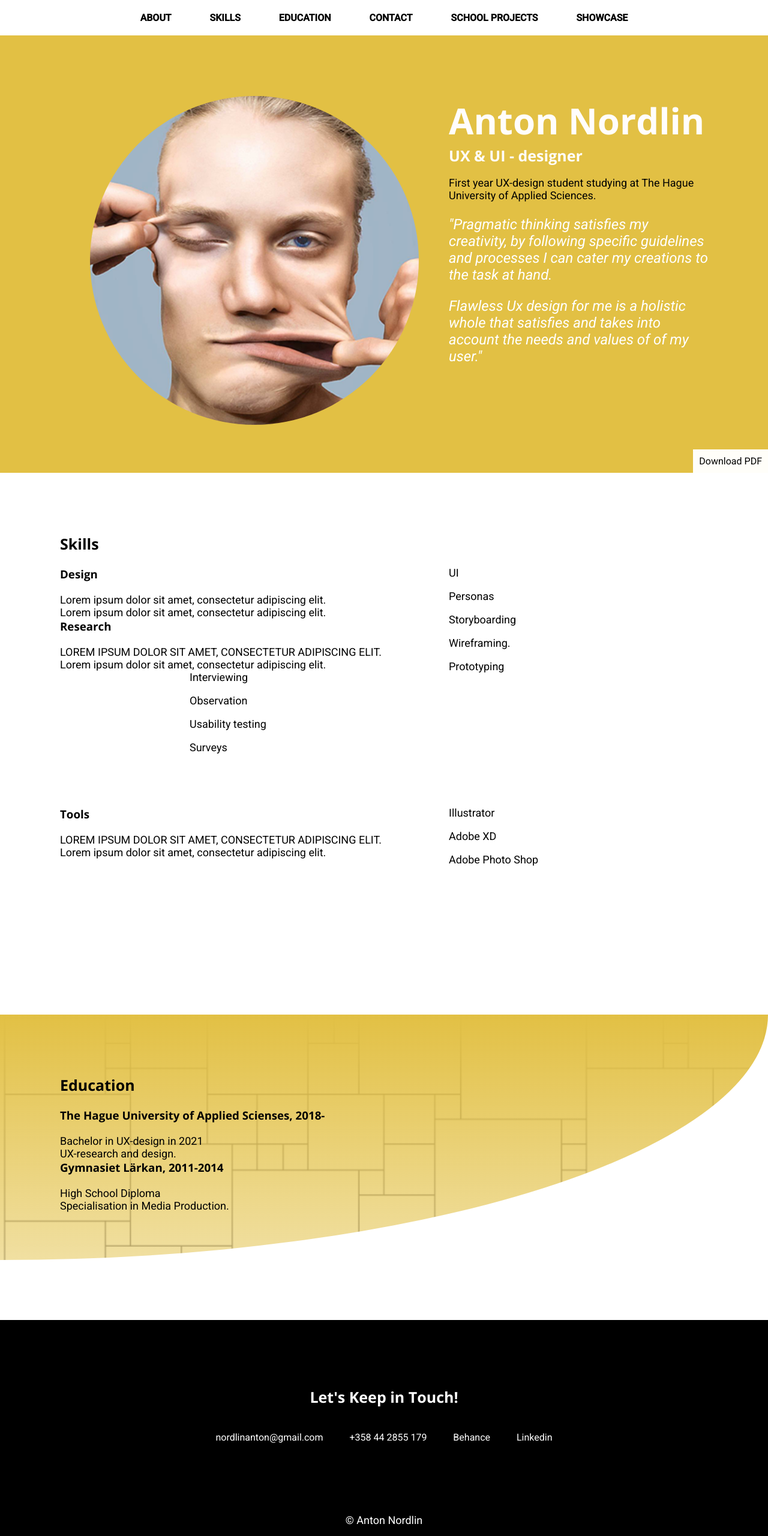
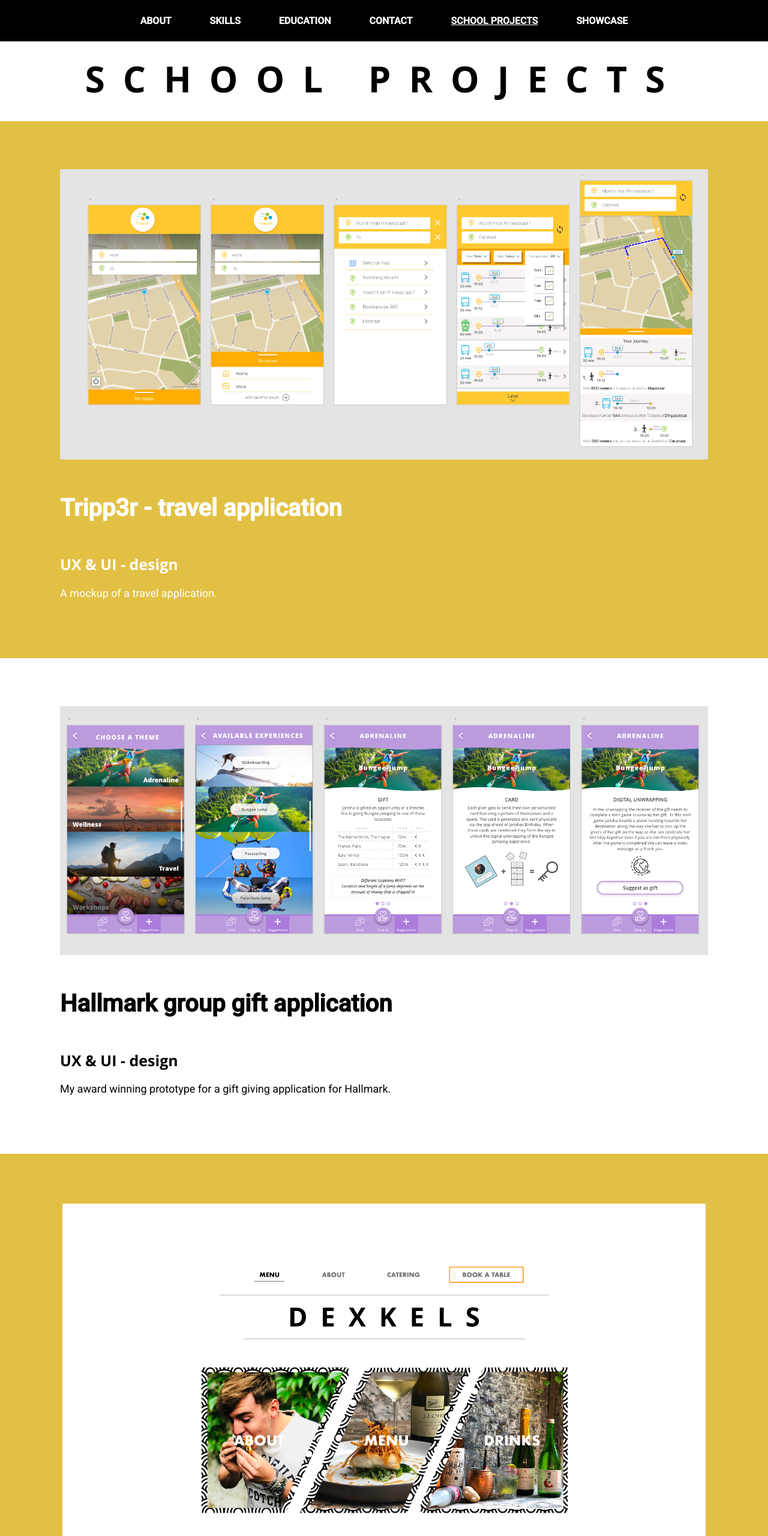
Before and after one commit to UXDSkillslab1718/4-final-assignment-challenge-Rowted, a plain HTML site: page schoolprojects.html in a window 1280 px wide. Shown: the top 2560 px of the page at 60% size. Drawn offline with nearby package versions, Linux system fonts and the light colour scheme.

Commit message:
Ready with school pages

```diff
--- a/css/Styles.css
+++ b/css/Styles.css
@@ -28,7 +28,9 @@ h1 {
     font-size: 60px;
 }
 #my-name{
-  padding-top: 130px;
+  padding-top: 120px;
+  color: white;
+  margin: 0;
 }
 h2{
     font-size: 25px;
@@ -45,6 +47,7 @@ h3{
     margin:0 auto;
     padding: 80px 60px;
     overflow: hidden;
+
 }
 .upper-case {
     text-transform: uppercase;
@@ -65,11 +68,25 @@ p{
   color: white;
 }
 
+.title{
+  padding-top:10px;
+  padding-bottom: 10px;
+  font-size: 60px;
+  text-align: center;
+  letter-spacing: 30px;
+  text-transform: uppercase;
+  background-color: white;
+  color:black;
+
+
+
+}
+
 
 /*header and footer
 ---------------------------*/
 header {
-    background: #E2C044;
+    background:white;
 }
 /* header */
 .profileImg {
@@ -85,12 +102,16 @@ header {
 }
 header {
     padding-top: 80px;
+    padding-bottom: 20PX;
     position: relative;
 
 }
 header h1, header h2{
     color: #FFFDFC;
     margin: 0;
+}
+h4{
+  font-size: 40px;
 }
 .quote{
     font-style: italic;
@@ -134,7 +155,8 @@ nav{
     position:fixed;
     top:0;
     width: 100%;
-    padding: 5px;
+    padding: 10px;
+    background-color: black;
 }
 nav a {
     display: inline-block;
@@ -142,11 +164,17 @@ nav a {
     text-decoration:none;
     text-transform:uppercase;
     font-weight:700;
-    color:black;
+    color:white;
 }
 nav a:hover {
     text-decoration:underline;
 }
+/*ABout page
+---------------------------*/
+.about-box{
+  background-color: #E2C044;
+}
+
 
 /*Skills
 ---------------------------*/
@@ -185,16 +213,55 @@ h3 + p{
 
 /*WORK
 ---------------------------*/
-.work{
-  margin-top: 110px;
-  margin-bottom: 110px;
+.work-box{
+  padding-top: 110px;
+  padding-bottom: 110px;
+  background-color: #E2C044;
 }
 .content-wrap-slim {
     max-width:900px;
     margin:0 auto;
     padding: 60px 60px;
     overflow: hidden;
+
 }
+.bold{
+  font-weight: bold;
+}
+/*contact
+---------------------------*/
+.contact-box{
+  padding-top: 100px;
+  padding-bottom:140px;
+  background-color: #E2C044;
+}
+.contact-box h3{
+  padding-top: 10px;
+  padding-bottom:10px;
+}
+.contact-box a{
+  color: white;
+}
+/*projects
+---------------------------*/
+.img-projects{
+max-width:100%;
+max-height:100%;
+}
+.tripp3r{
+background-color: #E2C044;
+color: white;
+}
+.hallmark{
+
+}
+.dexcels{
+  background-color: #E2C044;
+  color: white;
+}
+
+
+
 /*Highlight current page
 ---------------------------*/
 nav .current{
--- a/schoolprojects.html
+++ b/schoolprojects.html
@@ -8,115 +8,58 @@
     <link rel="stylesheet" href="css/styles.css"
 </head>
 <body>
-    <!-- // Intro -->
+    <!-- // Tripp3r -->
     <header id="about">
         <nav>
             <a href="index.html">about</a>
             <a href="workexperience.html">skills</a>
             <a href="education.html">education</a>
             <a href="contact.html">contact</a>
-            <a href="schoolprojects.html"> School projects</a>
+            <a class="current" href="schoolprojects.html"> School projects</a>
             <a href="Showcase.html"> showcase</a>
         </nav>
-        <div class="content-wrap">
-        <img class="profileImg col-narrow" src="images/profilepic.png" alt="Your Name">
-           <div class="col-wide">
-                <h1>Anton Nordlin</h1>
-                <h2>UX &amp; UI - designer</h2>
-                <p> First year UX-design student studying at The Hague University of Applied Sciences. </p>
-                <p class="quote">"Pragmatic thinking satisfies my creativity, by following specific guidelines and processes I can cater my creations to the task at hand.
-                </p>
-                <p class="quote">Flawless Ux design for me is a holistic whole that satisfies and takes into account the needs and values of of my user."
-                </p>
-            </div>
-        </div>
-        <a href="resume.pdf" class="button download" download>Download PDF</a>
+          <h2 class="title">School projects</h2>
     </header>
 
     <main>
-        <!-- // Skills -->
-        <section id="skills" class="Skills">
-            <div class="content-wrap">
-            <h2>Skills</h2>
+
+        <!-- // Tripper -->
+      <section class="tripp3r">
+        <div class="content-wrap">
+        <img class="img-projects" src="images/Travelapp.png" alt="Your Name">
+           <div >
+                <h4>Tripp3r - travel application </h4>
+                <h2>UX &amp; UI - design</h2>
+                <p> A mockup of a travel application. </p>
+            </div>
+        </div>
+      </section>
 
 
-            <div class="col-narrow">
-            <h3>Design</h3>
-            <p>Lorem ipsum dolor sit amet, consectetur adipiscing elit.</p>
-            <p>Lorem ipsum dolor sit amet, consectetur adipiscing elit.</p>
-            </div>
 
-            <div class="col-wide skill-description">
-            <p>UI</p>
-            <p>Personas</p>
-            <p>Storyboarding</p>
-            <p>Wireframing.</p>
-            <p>Prototyping</p>
-            </div>
+        <!-- // Hallmark gift app -->
+        <section class="hallmark">
+          <div class="content-wrap">
+          <img class="img-projects" src="images/hallmark.png" alt="Your Name">
+             <div >
+                  <h4>Hallmark group gift application</h4>
+                  <h2>UX &amp; UI - design</h2>
+                  <p> My award winning prototype for a gift giving application for Hallmark. </p>
+              </div>
+          </div>
+        </section>
 
-             <div class="col-narrow">
-            <h3>Research</h3>
-            <p class="upper-case">Lorem ipsum dolor sit amet, consectetur adipiscing elit.</p>
-            <p>Lorem ipsum dolor sit amet, consectetur adipiscing elit.</p>
-            </div>
-
-            <div class="col-wide skill-description">
-            <p>Interviewing</p>
-            <p>Observation</p>
-            <p>Usability testing</p>
-            <p>Surveys</p>
-             </div>
-
-            <div class="col-narrow">
-            <h3>Tools</h3>
-            <p class="upper-case">Lorem ipsum dolor sit amet, consectetur adipiscing elit.</p>
-            <p>Lorem ipsum dolor sit amet, consectetur adipiscing elit.</p>
-            </div>
-            <div class="col-wide skill-description">
-            <p>Illustrator</p>
-            <p>Adobe XD</p>
-            <p>Adobe Photo Shop</p>
-            </div>
-
-            <!-- This list can be deleted if you don't want to use it. -->
-<!--
-                <p>Optional list:</p>
-            <ul>
-                <li>Created...</li>
-                <li>Lead...</li>
-                <li>Responsible for</li>
-            </ul>
-
--->
-            <!-- end of Job Details block. -->
+          <!-- // Dexcels -->
+        <section class="dexcels">
+            <div class="content-wrap">
+            <img class="img-projects" src="images/Dexkels.png" alt="Your Name">
+               <div >
+                    <h4>Dexkels</h4>
+                    <h2>UX &amp; UI - design</h2>
+                    <p> A redesign for a fusion cuisine restaurant located in the Hague  </p>
+                </div>
             </div>
         </section>
-
-        <!-- // Education -->
-        <section id="education" class="education">
-            <div class="content-wrap">
-            <h2>Education</h2>
-
-            <!-- School details: copy this whole block to add more schools. -->
-            <div class="col-narrow">
-            <h3>The Hague University of Applied Scienses, 2018- </h3>
-            <p>Bachelor in UX-design in 2021</p>
-
-            <!-- Add as many paragraphs as you need. -->
-            <p>UX-research and design.</p>
-            </div>
-            <!-- End of school details. -->
-            <div class="col-narrow">
-            <h3>Gymnasiet Lärkan, 2011-2014</h3>
-            <p>High School Diploma</p>
-
-            <!-- Add as many paragraphs as you need. -->
-            <p>Specialisation in Media Production.</p>
-            </div>
-
-            </div>
-        </section>
-
     </main>
 
     <!-- // Footer & contact info -->
```
Also changed, not shown: contact.html (+29 -85 lines), education.html (+2 -3 lines), index.html (+6 -1 lines), workexperience.html (+6 -5 lines), images/Dexkels.png (added), images/Travelapp.png (added), images/hallmark.png (added), 1 other file.
